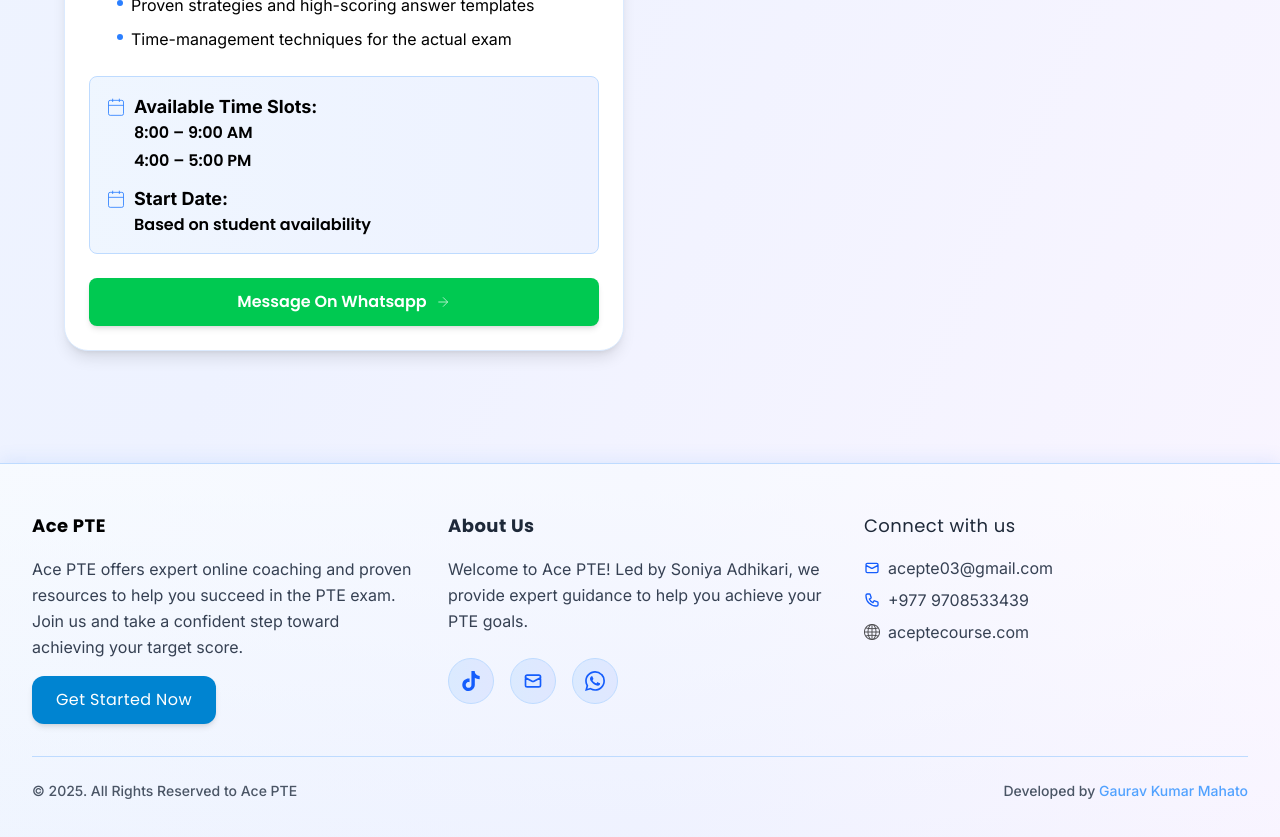
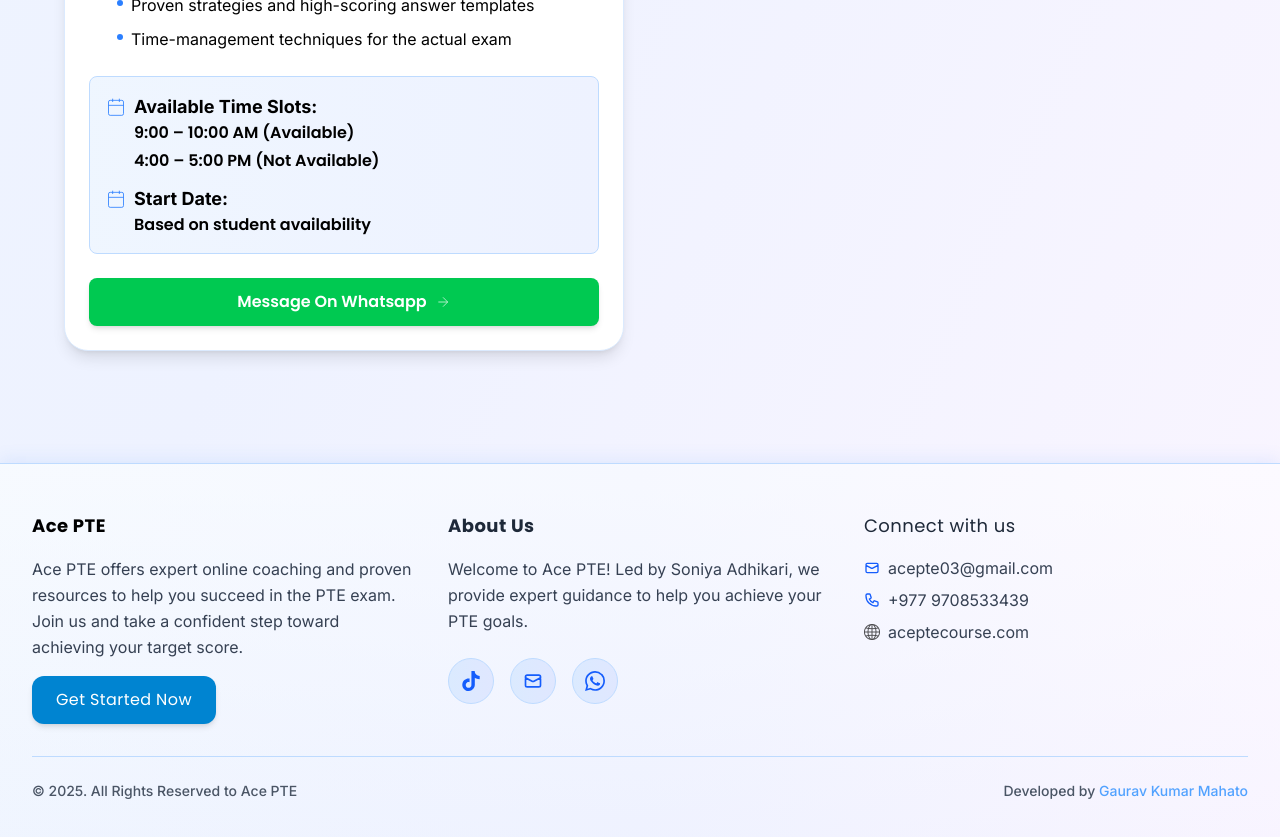
Before and after one commit to Gauravmahto187/AcePte, a React (Vite) app: page / in a window 1280 px wide. Shown: the part 2040-2877 px from the top of the page. Built offline with nearby package versions, Linux system fonts and the light colour scheme.

Commit message:
feat: new timing on crash

```diff
--- a/src/App.jsx
+++ b/src/App.jsx
@@ -81,7 +81,7 @@
         "Proven strategies and high-scoring answer templates",
         "Time-management techniques for the actual exam"
       ],
-      nextSession: "8:00 – 9:00 AM \n 4:00 – 5:00 PM",
+      nextSession: "9:00 – 10:00 AM (Available) \n 4:00 – 5:00 PM (Not Available)",
       startDate: "Based on student availability",
       sessionType: "Group Class of 5"
     }
```
